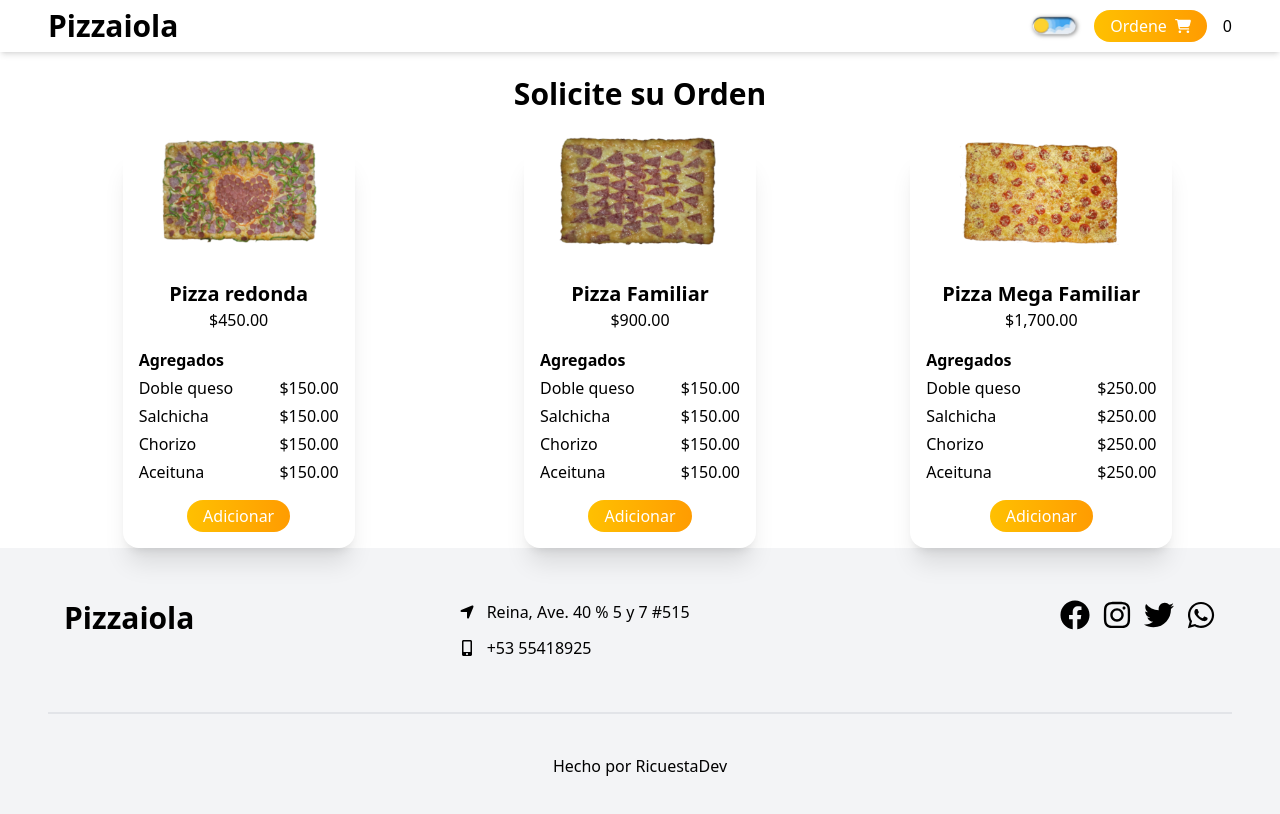
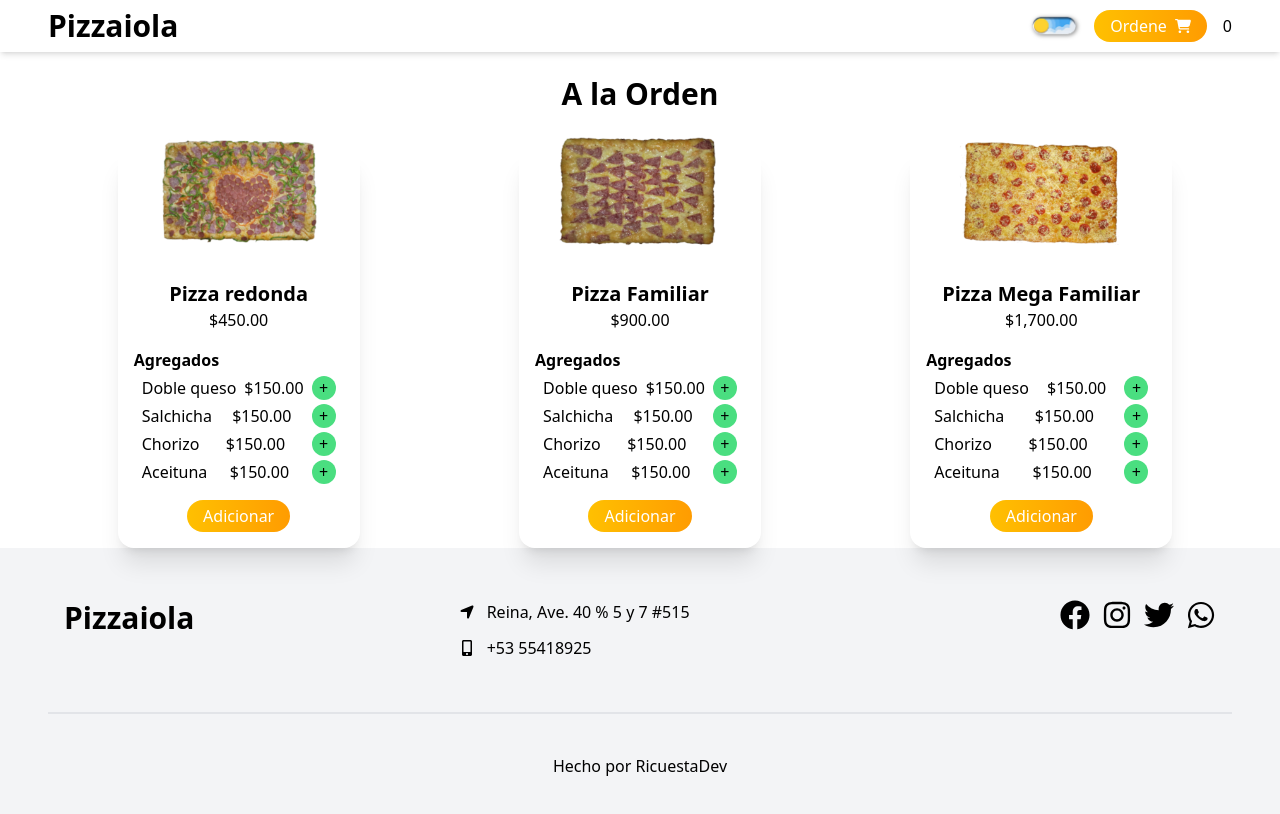
Before and after one commit to Ricuesta86/nextjs-pizzeria, a Next.js app: page /orden in a window 1280 px wide. Shown: the top 814 px of the page. Built offline with nearby package versions, Linux system fonts and the light colour scheme.

Commit message:
Selecionando ingredientes

```diff
--- a/app/api/api.ts
+++ b/app/api/api.ts
@@ -25,26 +25,7 @@ const api = {
       description:
         "Reserve con dos horas antelación su pizza familiar. Difrutela!!!",
       aggregates: [
-        {
-          id:"1",
-          name: "Doble queso",
-          price: 150,
-        },
-        {
-          id:"2",
-          name: "Salchicha",
-          price: 150,
-        },
-        {
-          id:"3",
-          name: "Chorizo",
-          price: 150,
-        },
-        {
-          id:"4",
-          name: "Aceituna",
-          price: 150,
-        },
+
       ],
     },
     {
--- a/app/components/card-orden/orden-card.tsx
+++ b/app/components/card-orden/orden-card.tsx
@@ -1,8 +1,9 @@
 "use client";
-import { Pizza } from "@/app/api/api";
+import { Aggregate, Pizza } from "@/app/api/api";
 import { useCartStore } from "@/app/store/useCartStore";
+import clsx from "clsx";
 import Image from "next/image";
-import { useState } from "react";
+import { useEffect, useState } from "react";
 
 interface OrdenCardProps {
   pizza: Pizza;
@@ -16,8 +17,54 @@ function parseCurrency(value: number): string {
 }
 
 const OrdenCard: React.FC<OrdenCardProps> = ({ pizza }) => {
+  const [item, setItem] = useState(pizza);
+  const addToCart = useCartStore((state) => state.addToCart);
 
-  const addToCart = useCartStore(state => state.addToCart)
+  const aux: Aggregate[] = [
+    {
+      id: "1",
+      name: "Doble queso",
+      price: 150,
+    },
+    {
+      id: "2",
+      name: "Salchicha",
+      price: 150,
+    },
+    {
+      id: "3",
+      name: "Chorizo",
+      price: 150,
+    },
+    {
+      id: "4",
+      name: "Aceituna",
+      price: 150,
+    },
+  ];
+
+  const [aggs, setAggs] = useState<Aggregate[]>(aux);
+
+  console.log(aggs);
+
+  const handleTogget = (id: Aggregate["id"]) => {
+    setAggs((aggs) =>
+      aggs.map((agg) => (agg.id === id ? { ...agg, select: !agg.select } : agg))
+    );
+  };
+
+  const totalAggs =
+    aggs?.reduce((cal, item) => {
+      let result = 0;
+      item.select ? (result = cal + item.price) : (result = cal + 0);
+      return result;
+    }, 0) || 0;
+
+  const handleAdd = (item: Pizza) => {
+    const newPizza: Pizza = { ...item, aggregates: aggs, price:item.price + totalAggs };
+    console.log(newPizza);
+    addToCart(newPizza);
+  };
 
   return (
     <div
@@ -27,36 +74,59 @@ const OrdenCard: React.FC<OrdenCardProps> = ({ pizza }) => {
     >
       <div className="h-[100px]">
         <Image
-          src={pizza.image}
-          alt={pizza.name}
+          src={item.image}
+          alt={item.name}
           width={400}
           height={400}
           className="max-w-[200px] mx-auto block transform -translate-y-14 group-hover:scale-105 group-hover:rotate-6 duration-300"
         />
       </div>
       <div className="p-4 text-center">
-        <h1 className="text-xl font-bold">{pizza.name}</h1>
+        <h1 className="text-xl font-bold">{item.name}</h1>
         <p>
-          {parseCurrency(pizza.price)}
+          {parseCurrency(item.price)}
           {/* <span>$</span> */}
         </p>
       </div>
       <div className="pb-3">
         <h3 className="font-bold text-left">Agregados</h3>
         <ul>
-          {pizza.aggregates.map((aggregate) => (
-            <li key={aggregate.id} className="my-1">
-              <p className="flex justify-between">
+          {aggs.map((aggregate) => (
+            <li
+              key={aggregate.id}
+              className={
+                aggregate.select
+                  ? "bg-blue-300 rounded-full my-1 px-2"
+                  : "my-1 px-2"
+              }
+            >
+              <p className="flex justify-between items-center">
                 {aggregate.name}
-                <span>{parseCurrency(aggregate.price)}</span>
+                <span className="px-2">{parseCurrency(aggregate.price)}</span>
+                {aggregate.select ? (
+                  <button
+                    onClick={() => handleTogget(aggregate.id)}
+                    className="rounded-full bg-red-400 h-6 w-6"
+                  >
+                    -
+                  </button>
+                ) : (
+                  <button
+                    onClick={() => handleTogget(aggregate.id)}
+                    className="rounded-full bg-green-400 h-6 w-6"
+                  >
+                    +
+                  </button>
+                )}
               </p>
             </li>
           ))}
         </ul>
       </div>
       <div className="flex justify-center">
-        <button className="bg-gradient-to-r from-primary to-secondary text-white px-4 py-1 rounded-full hover:scale-105 duration-300"
-        onClick={() => addToCart(pizza)}
+        <button
+          className="bg-gradient-to-r from-primary to-secondary text-white px-4 py-1 rounded-full hover:scale-105 duration-300"
+          onClick={() => handleAdd(item)}
         >
           Adicionar
         </button>
--- a/app/orden/page.tsx
+++ b/app/orden/page.tsx
@@ -9,7 +9,7 @@ export default function Oferta() {
 
       <div className="container m-auto">
         <h1 className="m-6 pb-3 text-center text-3xl font-bold">
-          Solicite su Orden
+          A la Orden
         </h1>
         <CardOrden />
       </div>
```
